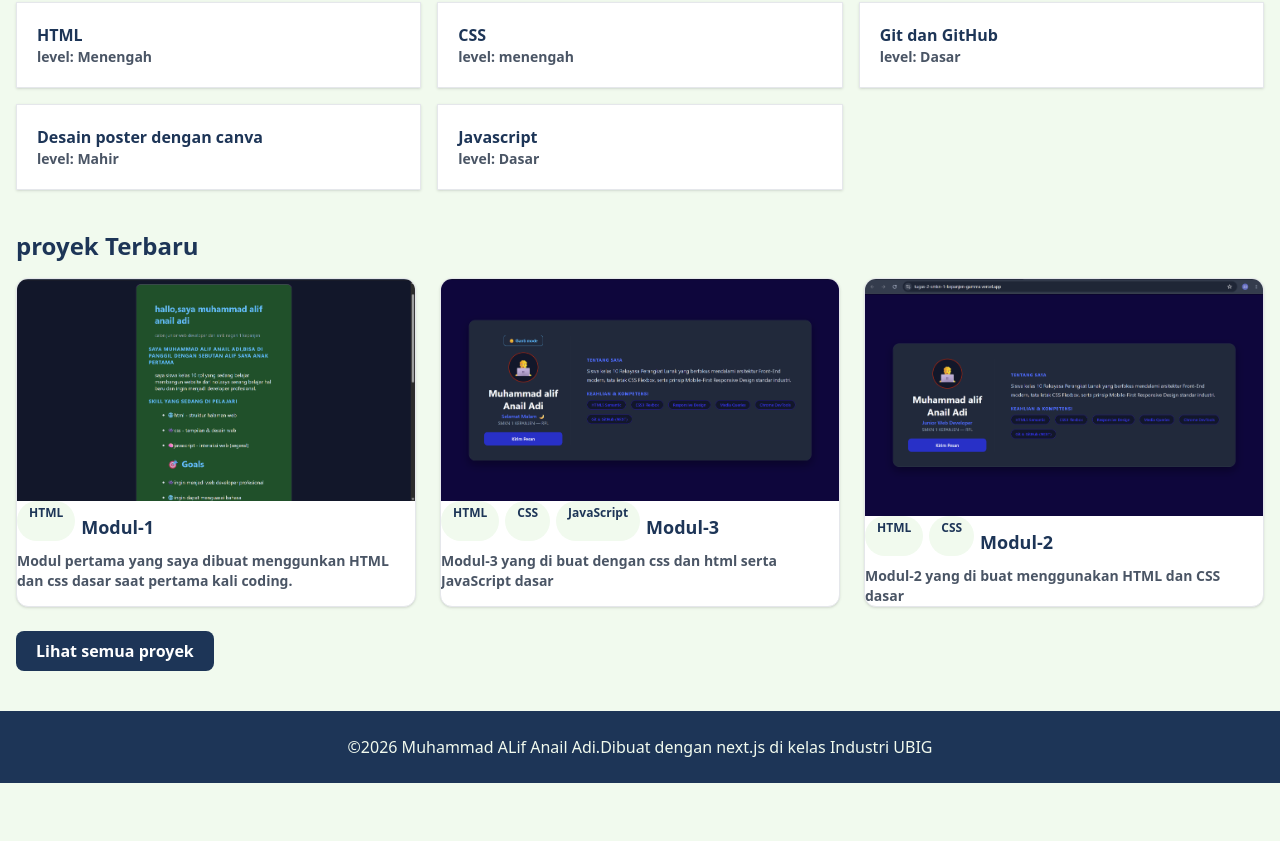
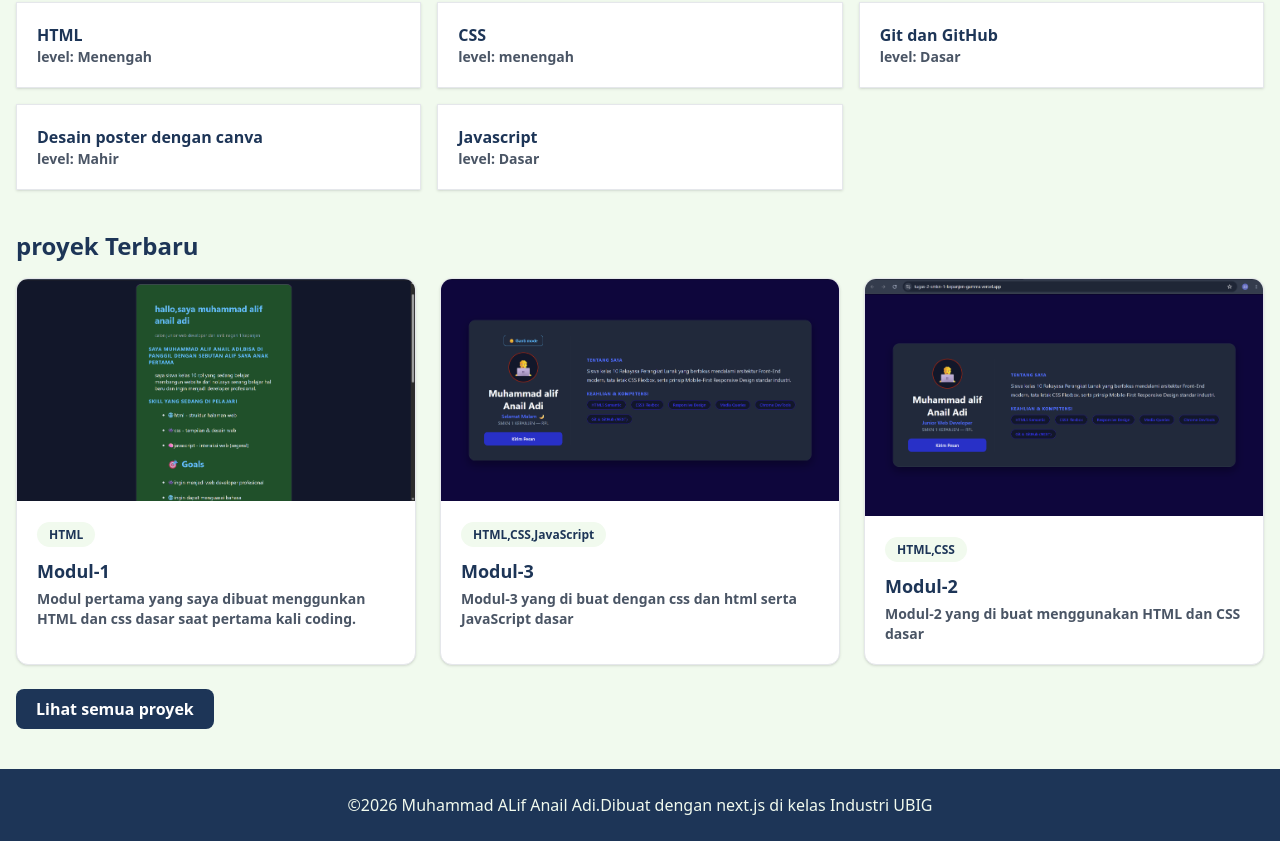
Before and after one commit to alif497/portofolio-next.js, a Next.js app: page / in a window 1280 px wide. Shown: the part 378-1219 px from the top of the page. Before the commit the page ends 1161 px from the top, so only its background shows below. Built offline with nearby package versions, Linux system fonts and the light colour scheme.

Commit message:
menambahkan file baru ke next.js

```diff
--- a/src/components/ProyekCard.jsx
+++ b/src/components/ProyekCard.jsx
@@ -15,12 +15,8 @@ export default function ProyekCard({ proyek }) {
             loading="eager"
             className="h-auto w-full"
             />
-            <div className="flex flex-wrap gap-1.5">
-                {proyek.kategori.split(",").map((kat,index) =>(
-                    <span key={index} className="rounded-full bg-latar px-3 py-1 text-xs font-semibold text-utama">
-                        {kat.trim()}
-                    </span>
-                ))}
+            <div className="p-5">
+                <span className="rounded-full bg-latar px-3 py-1 text-xs font-semibold text-utama">{proyek.kategori}</span>
                 <h3 className="mt-3 text-lg font-semibold text-utama">{proyek.judul}</h3>
                 <p className="mt-1 text-sm text-gray-600">{proyek.deskripsi}</p>
             </div>
```
